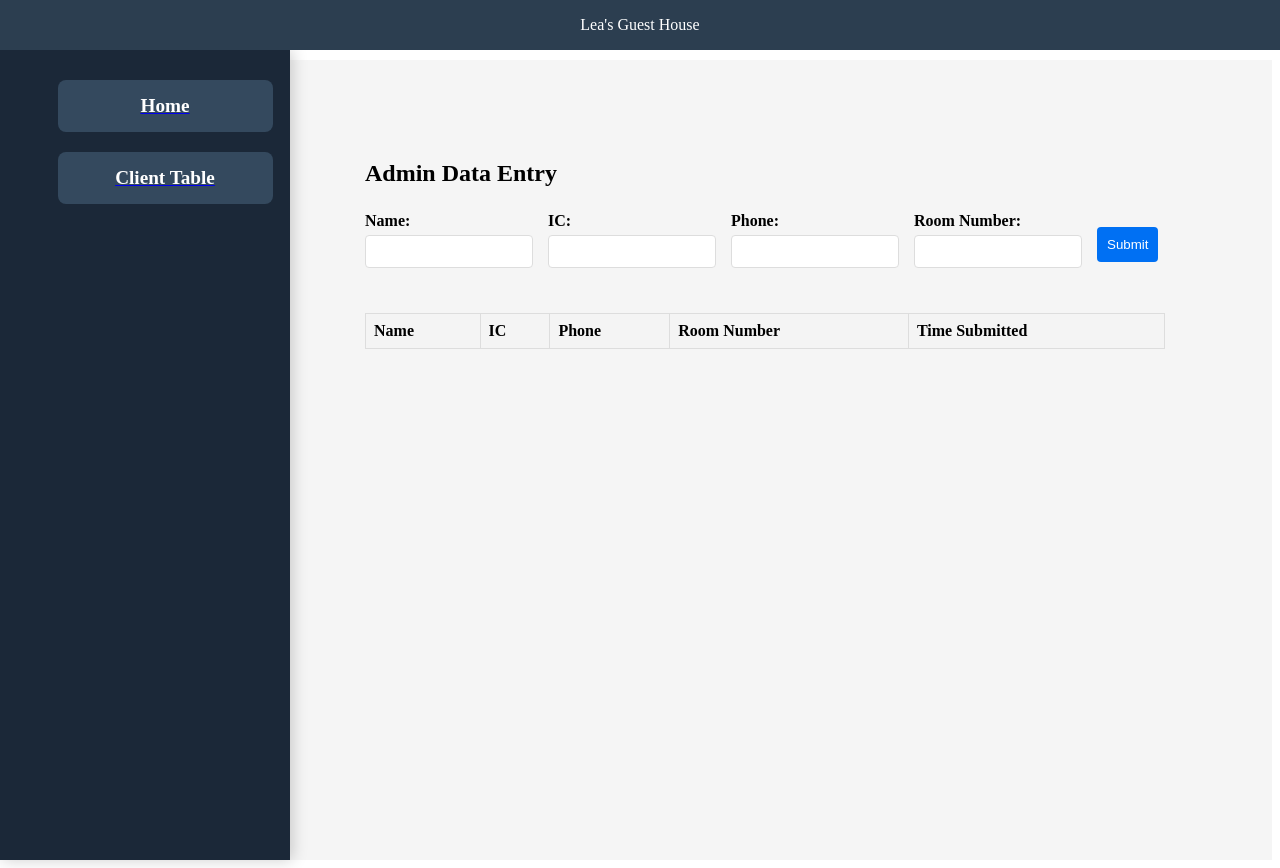
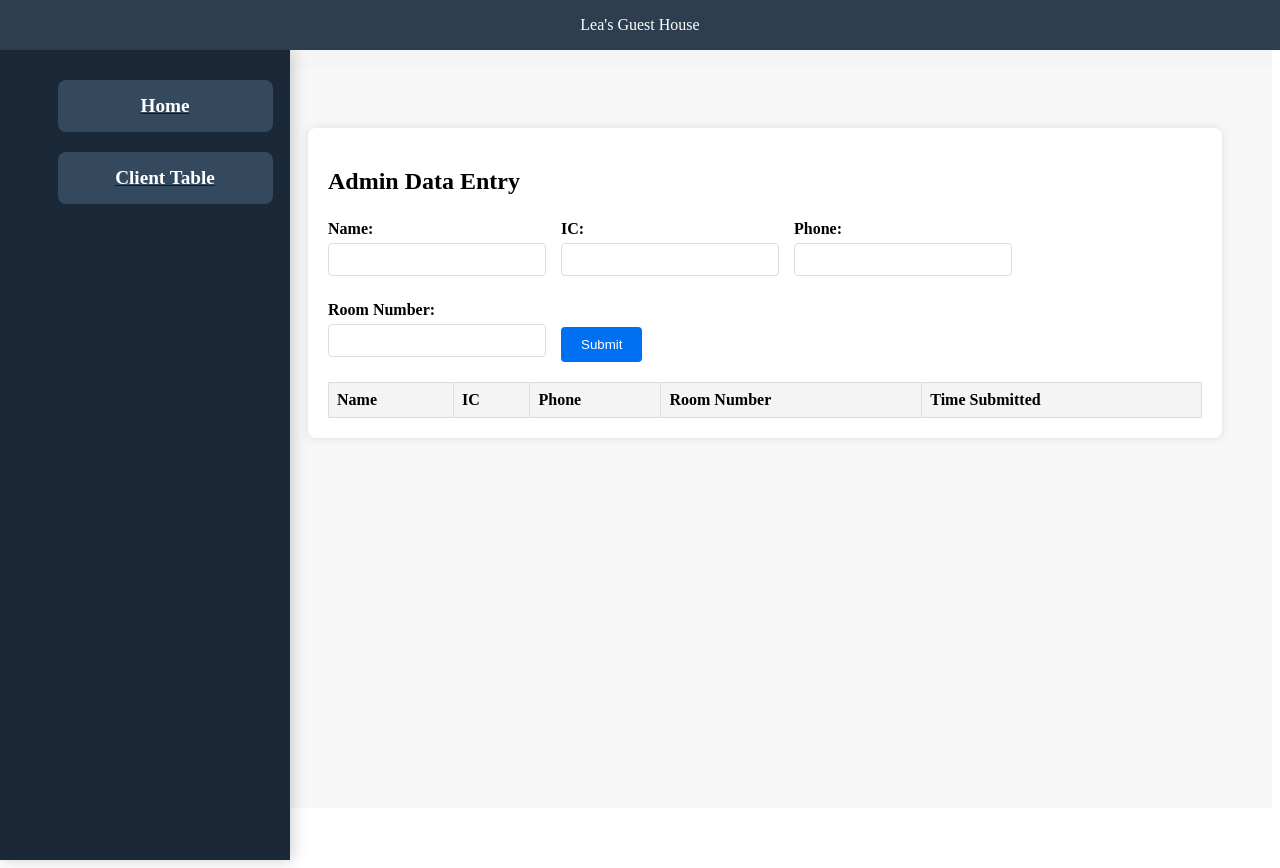
Before and after one commit to AndrewDante898/Chuan, a Next.js app: page / in a window 1280 px wide. After the commit the page ends 816 px from the top, so only its background shows below. Built offline with nearby package versions, Linux system fonts and the light colour scheme.

Commit message:
- beautify ui and add display total entries also show current displayed entries size

```diff
--- a/components/layout/layout.module.css
+++ b/components/layout/layout.module.css
@@ -1,15 +1,28 @@
 .layoutContainer {
     display: flex;
-    flex-direction: row;
     min-height: 100vh;
     background-color: #f5f5f5;
-    margin-top: 60px; /* Adjust based on the height of your Header */
+    overflow-x: hidden;
 }
 
+/* Fixed NavBar on the left side */
+.navBar {
+    width: 250px;
+    background-color: #fff;
+    height: calc(100vh - 60px);
+    position: fixed;
+    top: 60px;
+    left: 0;
+    overflow-y: auto;
+}
+
+/* Main content area with margin to avoid overlap */
 .mainContent {
     flex-grow: 1;
     padding: 20px;
-    overflow-x: auto; /* Allows horizontal scrolling if content is too wide */
-    overflow-y: auto; /* Allows vertical scrolling if content is too tall */
-    margin-left: 250px; /* Adjust based on the width of your NavBar */
+    margin-left: 250px;
+    margin-top: 60px;
+    background-color: #f7f7f7;
+    overflow-y: auto;
+    overflow-x: hidden;
 }
--- a/components/layout/layout.tsx
+++ b/components/layout/layout.tsx
@@ -1,9 +1,9 @@
 "use client";
 
 import { ReactNode, Fragment } from "react";
-import NavBar from '../layout/nav-bar';  // Adjust the import path as necessary
+import NavBar from '../layout/nav-bar';
 import Header from './header';
-import styles from './layout.module.css'; // Import the layout styles
+import styles from './layout.module.css';
 
 interface LayoutProps {
     children: ReactNode;
--- a/pages/ClientTable.module.css
+++ b/pages/ClientTable.module.css
@@ -1,41 +1,91 @@
-/* src/app/ClientTable.module.css */
+/* Ensures the main content area is responsive and prevents overflow */
 .main {
     display: flex;
     flex-direction: column;
-    align-items: center;
+    align-items: flex-start;
     padding: 20px;
-    margin-left: 20px; /* Adjusted to a smaller value */
+    background-color: #f7f7f7;
+    margin-left: 30px; /* Keep this as is */
+    width: calc(100% - 10px); /* Extend the content area to reduce empty space on the right */
+    box-sizing: border-box;
 }
 
+/* Container for the table and search form */
 .tableContainer {
-    margin-top: 40px;
+    margin-top: 10px;
     width: 100%;
-    max-width: 1200px; /* Increase max-width if needed */
+    max-width: calc(100% - 40px); /* Adjusted to ensure it fits within padding */
+    background-color: white;
+    border-radius: 8px;
+    box-shadow: 0 4px 8px rgba(0, 0, 0, 0.1);
+    padding: 20px;
+    overflow-x: auto;
+    box-sizing: border-box; /* Include padding and border in the element's total width and height */
 }
 
+/* Ensures each section takes full width */
+.section {
+    margin-bottom: 20px; /* Increased bottom margin for separation */
+    width: 100%;
+}
+
+/* Title styling for sections */
+.sectionTitle {
+    font-size: 24px;
+    margin-bottom: 15px; /* Increased margin for better spacing */
+    color: #333;
+    font-weight: 600;
+}
+
+/* Search form styling */
 .searchForm {
     display: flex;
-    flex-wrap: wrap;
-    gap: 10px;
-    margin-bottom: 20px;
+    flex-direction: column; /* Stack inputs vertically */
+    gap: 15px; /* Added gap between inputs */
+    padding: 15px; /* Increased padding for better spacing */
+    border: 1px solid #ddd;
+    border-radius: 8px;
+    background-color: #fafafa;
+    width: 100%;
+    max-width: 100%; /* Limit the maximum width of the form */
+    box-sizing: border-box; /* Include padding and border in the element's total width and height */
 }
 
+/* Input styling */
 .searchInput {
-    padding: 8px;
+    padding: 12px; /* Increased padding for better input space */
     border: 1px solid #ddd;
     border-radius: 4px;
-    flex: 1;
-    min-width: 120px; /* Minimum width for inputs */
+    font-size: 14px;
+    width: 100%; /* Full width for inputs */
+    box-sizing: border-box; /* Include padding and border in the element's total width and height */
 }
 
+/* Label styling */
+.searchLabel {
+    font-size: 14px;
+    color: #555;
+    margin-bottom: 5px; /* Space between label and input */
+}
+
+/* Button group styling */
+.buttonGroup {
+    display: flex;
+    gap: 15px; /* Increased space between buttons */
+    margin-top: 15px; /* Increased space above the buttons */
+}
+
+/* Search and export button styling */
 .searchButton, .exportButton {
-    padding: 10px;
+    padding: 12px 20px; /* Increased padding for better button size */
     border: none;
     border-radius: 4px;
     cursor: pointer;
+    font-size: 14px;
+    font-weight: 600;
     background-color: #0070f3;
     color: white;
-    margin: 5px;
+    white-space: nowrap; /* Prevents text from wrapping */
 }
 
 .searchButton:hover, .exportButton:hover {
@@ -43,37 +93,62 @@
 }
 
 .exportButton {
-    background-color: #4CAF50; /* Green background for export button */
+    background-color: #4CAF50;
 }
 
 .exportButton:hover {
-    background-color: #45a049; /* Darker green on hover */
+    background-color: #45a049;
 }
 
+/* Data table styling */
 .dataTable {
     width: 100%;
-    border-collapse: collapse;
+    border-collapse: separate;
+    border-spacing: 0;
+    margin-top: 20px;
 }
 
+/* Table header and cells styling */
 .dataTable th, .dataTable td {
-    border: 1px solid #ddd;
-    padding: 8px;
+    border-bottom: 1px solid #ddd;
+    padding: 12px;
     text-align: left;
+    font-size: 14px;
 }
 
 .dataTable th {
     background-color: #f4f4f4;
     font-weight: bold;
+    position: sticky;
+    top: 0;
+    z-index: 1;
 }
 
+.dataTable tr:nth-child(even) {
+    background-color: #fafafa;
+}
+
+.dataTable tr:hover {
+    background-color: #f1f1f1;
+}
+
+.dataTable td {
+    color: #555;
+}
+
+/* Pagination container and button styling */
 .paginationContainer {
     display: flex;
     align-items: center;
     margin-top: 20px;
+    justify-content: space-between;
 }
 
 .dropdown {
-    margin-right: 20px;
+    padding: 5px;
+    font-size: 14px;
+    border: 1px solid #ddd;
+    border-radius: 4px;
 }
 
 .pagination {
@@ -82,13 +157,28 @@
 }
 
 .pagination button {
-    padding: 5px;
+    padding: 8px 12px;
     border: 1px solid #ddd;
     border-radius: 4px;
     cursor: pointer;
+    background-color: white;
+    font-size: 14px;
+    font-weight: 600;
 }
 
 .pagination button.active {
     background-color: #0070f3;
     color: white;
 }
+
+.pagination button:hover {
+    background-color: #005bb5;
+    color: white;
+}
+
+/* Add this to your ClientTable.module.css */
+.paginationSummary {
+    margin-bottom: 10px;
+    font-size: 14px;
+    color: #555;
+}
--- a/pages/index.module.css
+++ b/pages/index.module.css
@@ -1,71 +1,84 @@
-/* src/app/index.module.css */
+/* Main content styling */
 .main {
   display: flex;
   flex-direction: column;
   align-items: center;
   padding: 20px;
+  width: calc(100% - 60px); /* Adjust width based on margin */
+  max-width: 1200px;
+  box-sizing: border-box;
+  /*margin: 40px auto 0; !* Center align with space on top *!*/
+  margin-left: 30px; /* Add space on the left */
 }
 
-.adminForm {
-  margin-top: 40px;
+/* Container for both the form and the table */
+.container {
   width: 100%;
-  max-width: 800px;
+  max-width: 1000px;
+  padding: 20px;
+  background: white;
+  border-radius: 8px;
+  box-shadow: 0 0 10px rgba(0, 0, 0, 0.1);
+  margin-top: 20px; /* Add space between Header and form */
+  overflow-x: auto;
 }
 
+/* Success message styling */
 .successMessage {
   color: green;
   font-weight: bold;
   margin-bottom: 10px;
 }
 
+/* Form styling */
 .form {
   display: flex;
   flex-wrap: wrap;
   gap: 15px;
-  align-items: center;
+  align-items: flex-end; /* Align fields and button to the bottom */
 }
 
+/* Styling for form fields */
 .formField {
   display: flex;
   flex-direction: column;
   margin: 5px 0;
 }
 
+/* Label styling */
 .label {
   margin-bottom: 5px;
   font-weight: bold;
 }
 
+/* Input field styling */
 .input {
   padding: 8px;
   border: 1px solid #ddd;
   border-radius: 4px;
-  width: 150px; /* Adjust the width as needed */
+  width: 200px; /* Adjusted width for better alignment */
 }
 
+/* Submit button styling */
 .submitButton {
-  padding: 10px;
+  padding: 10px 20px;
   border: none;
   background-color: #0070f3;
   color: white;
   border-radius: 4px;
   cursor: pointer;
-  margin-top: 10px;
 }
 
+/* Submit button hover effect */
 .submitButton:hover {
   background-color: #005bb5;
 }
 
-.tableContainer {
-  margin-top: 40px;
-  width: 100%;
-  max-width: 800px;
-}
-
+/* Table styling */
 .dataTable {
   width: 100%;
   border-collapse: collapse;
+  margin-top: 20px;
 }
 
 .dataTable th, .dataTable td {
--- a/pages/index.tsx
+++ b/pages/index.tsx
@@ -41,7 +41,9 @@ export default function Home() {
   };
 
   return (
+      <div className={styles.pageWrapper}>
         <main className={styles.main}>
+          <div className={styles.container}>
             <div className={styles.adminForm}>
               <h2>Admin Data Entry</h2>
               {success && <div className={styles.successMessage}>{success}</div>}
@@ -120,6 +122,8 @@ export default function Home() {
                 </tbody>
               </table>
             </div>
+          </div>
         </main>
+      </div>
   );
 }
```
Also changed, not shown: pages/ClientTable.tsx (+30 -7 lines). Lines whose indentation alone changed are shown as unchanged.
